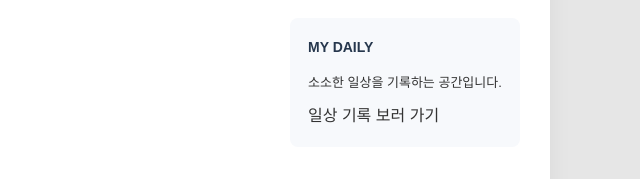
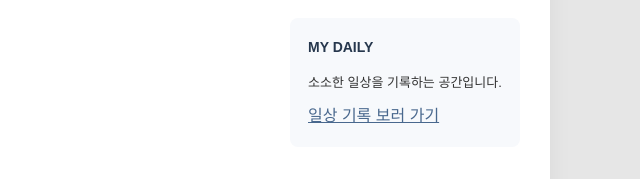
Before and after one commit to KimYudam/MyHompage, a plain HTML site: page index.html in a window 1280 px wide. Shown: the part 459-638 px from the top of the page, 640-1280 px from the left. Drawn offline with Linux system fonts and the light colour scheme; no server answers.

Commit message:
하이퍼링크 잘못연결 수정

```diff
--- a/index.html
+++ b/index.html
@@ -25,7 +25,7 @@
         <form id="guestbook-form" class="editor"><label for="guest-name">닉네임</label><input id="guest-name" maxlength="20" required><label for="guest-message">메시지</label><textarea id="guest-message" rows="3" maxlength="300" required></textarea><button type="submit" id="guest-submit" disabled>방명록 등록</button></form>
         <p id="guest-status" role="status">Firebase 연결 중입니다.</p><div id="guest-list" aria-live="polite"></div>
       </section>
-    </section><aside id="main-aside"><div class="aside-list"><h3>PROFILE</h3><p><strong>Kim Yudam</strong></p><p>Software Engineering Student</p><p>Welcome to my space ♡</p></div><div class="aside-list"><h3>MY DAILY</h3><p>소소한 일상을 기록하는 공간입니다.</p><a href="daily.html"></a>일상 기록 보러 가기</a></div></aside></main>
+    </section><aside id="main-aside"><div class="aside-list"><h3>PROFILE</h3><p><strong>Kim Yudam</strong></p><p>Software Engineering Student</p><p>Welcome to my space ♡</p></div><div class="aside-list"><h3>MY DAILY</h3><p>소소한 일상을 기록하는 공간입니다.</p><a href="daily.html">일상 기록 보러 가기</a></div></aside></main>
     <footer id="main-footer"><p>
         CONTACT :
         <a href="mailto:your-email@example.com">
```
